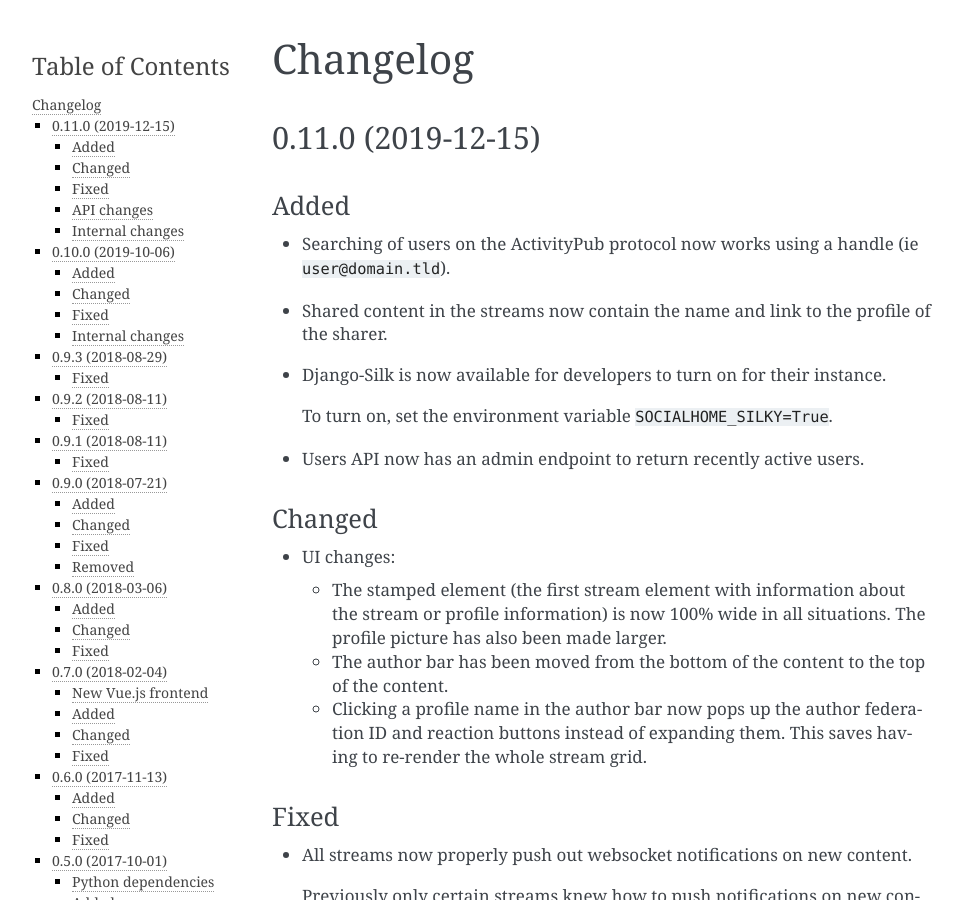
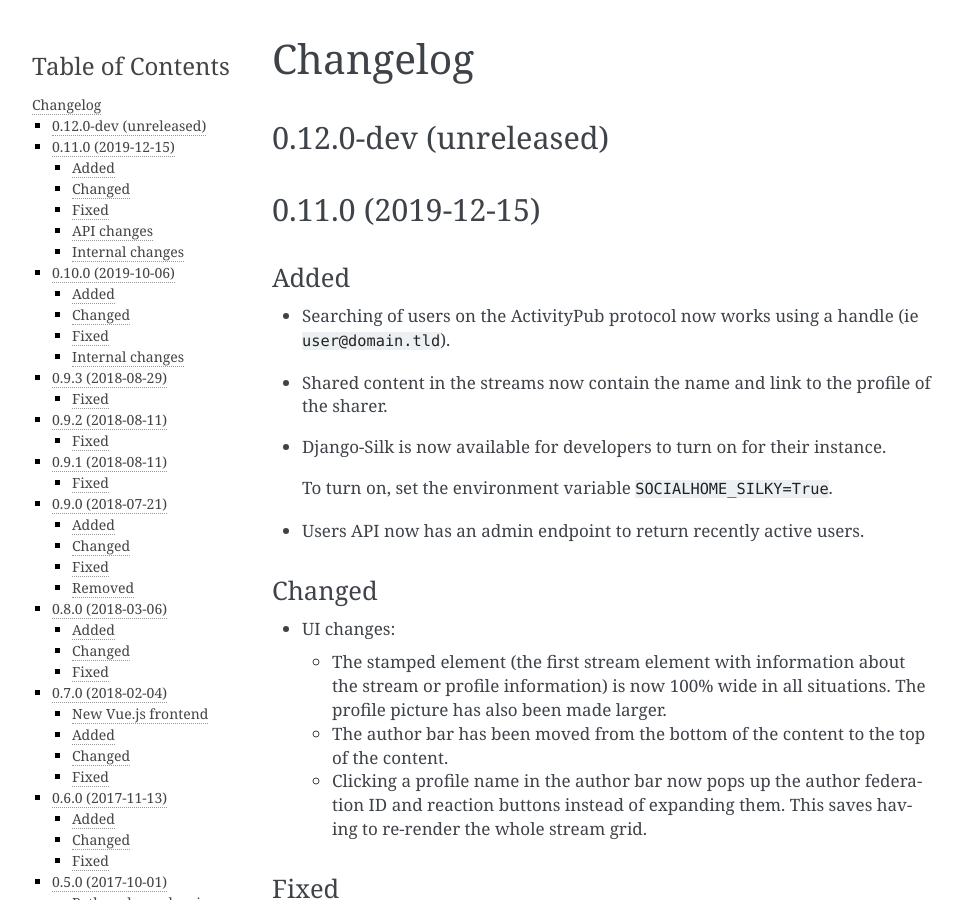
Before and after one commit to jaywink/socialhome, a Sphinx documentation site: the page built from docs/changelog.rst, in a window 1280 px wide and 900 px high. Shown: the whole window, without its empty margins (148-1108 px from the left). Built offline with Sphinx 7.4.7, drawn with Linux system fonts in a browser that asks for light colours.

Commit message:
Start new development cycle

```diff
--- a/docs/changelog.rst
+++ b/docs/changelog.rst
@@ -2,6 +2,9 @@
 
 Changelog
 =========
+
+0.12.0-dev (unreleased)
+-----------------------
 
 0.11.0 (2019-12-15)
 -------------------
--- a/docs/conf.py
+++ b/docs/conf.py
@@ -1,6 +1,6 @@
 #!/usr/bin/env python3
 # -*- coding: utf-8 -*-
-__version__ = "0.11.0"
+__version__ = "0.12.0-dev"
 
 # Federation documentation build configuration file, created by
 # sphinx-quickstart on Sun Oct  2 12:42:19 2016.
--- a/socialhome/__init__.py
+++ b/socialhome/__init__.py
@@ -1,5 +1,5 @@
 # -*- coding: utf-8 -*-
-__version__ = "0.11.0"
+__version__ = "0.12.0-dev"
 __version_info__ = tuple([int(num) if num.isdigit() else num for num in __version__.replace("-", ".", 1).split(".")])
 
 default_app_config = "socialhome.apps.SocialhomeConfig"
```
